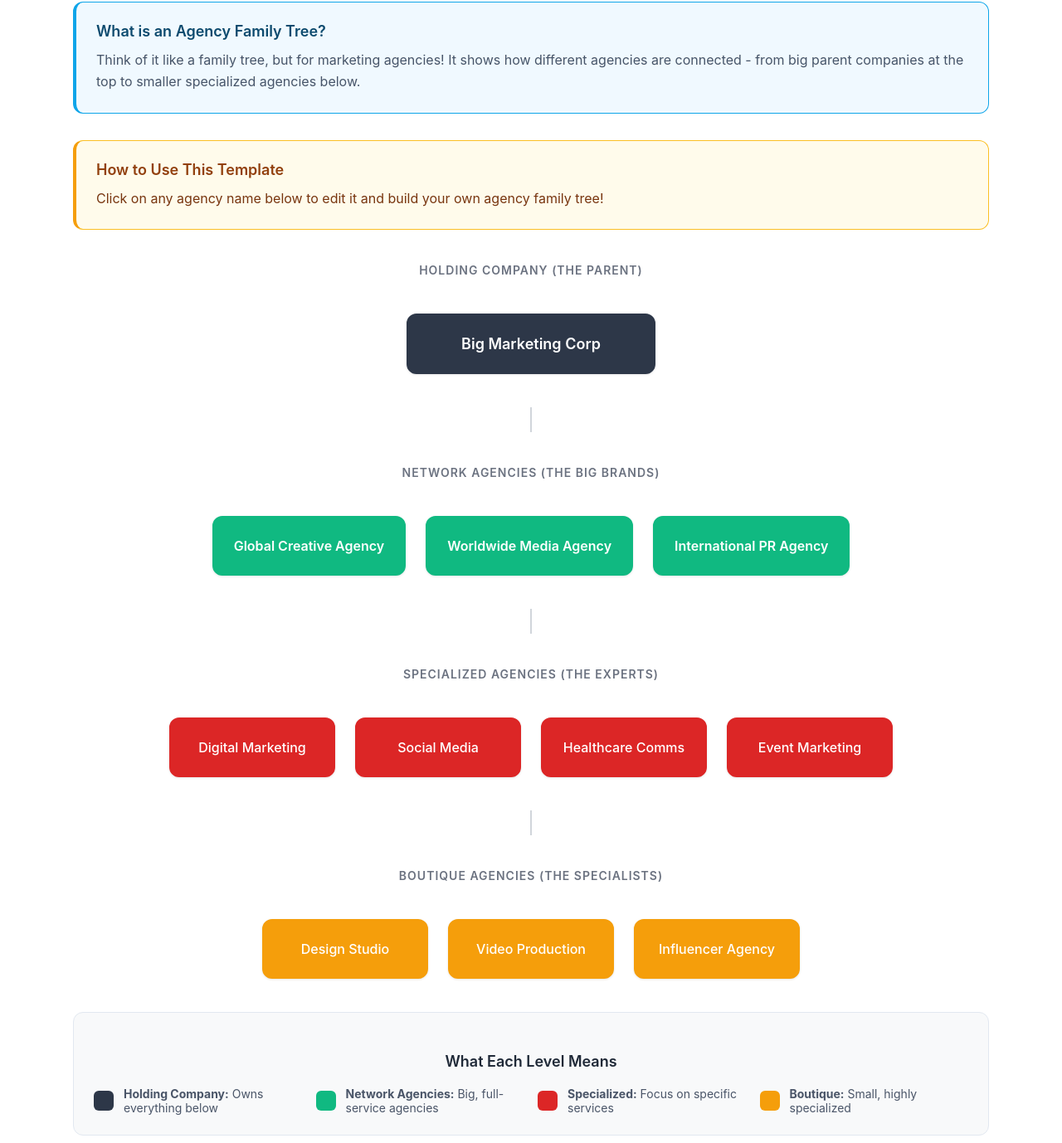
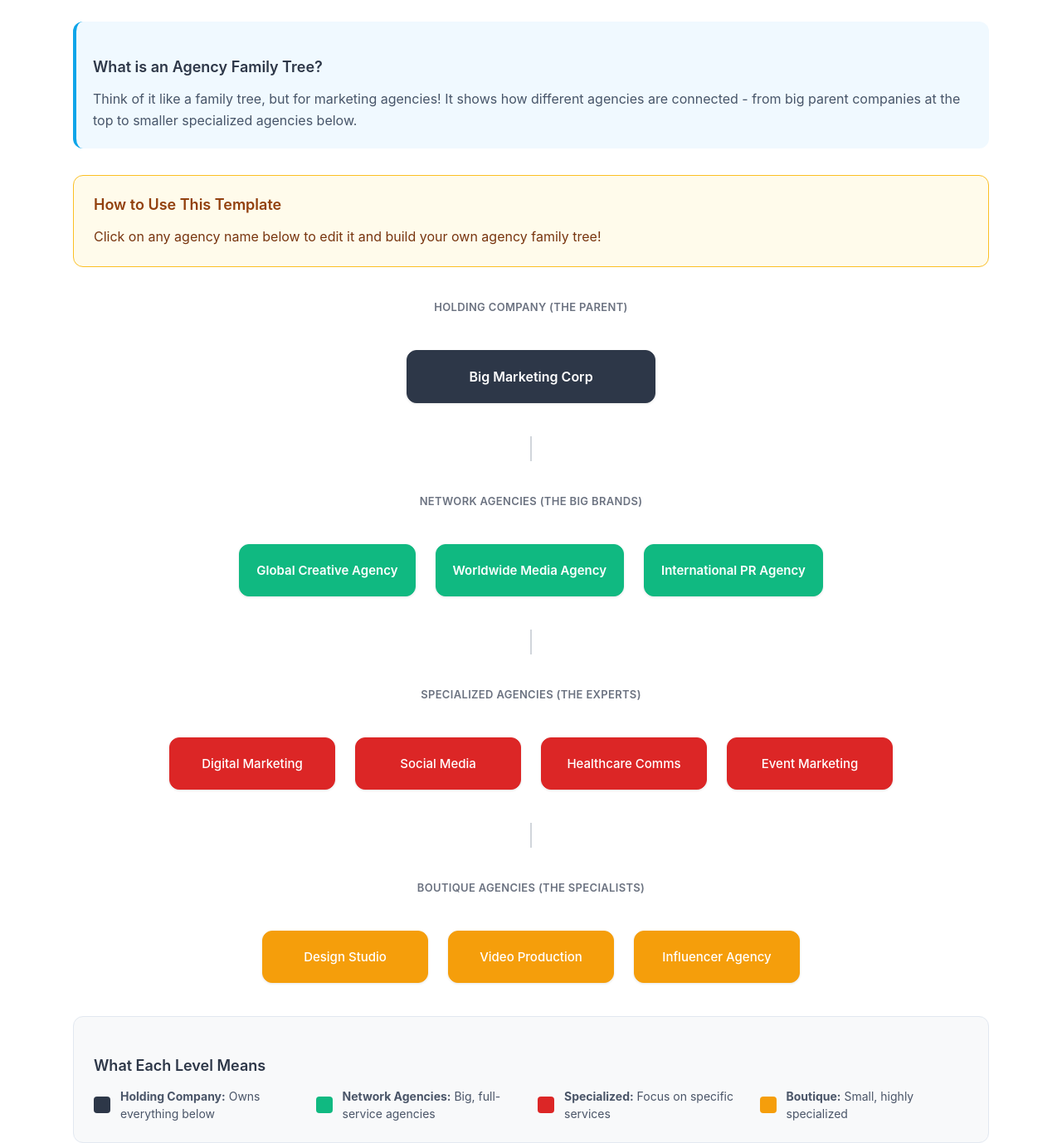
Before and after one commit to jkruckivey/CIAD, a plain HTML site: page index.html in a window 1280 px wide. Shown: the part 172-1550 px from the top of the page at 83% size. Drawn offline with Linux system fonts and the light colour scheme.

Commit message:
Update index.html

```diff
--- a/index.html
+++ b/index.html
@@ -6,7 +6,7 @@
     <title>Simple Agency Family Tree</title>
     <link rel="stylesheet" href="styles.css">
     <style>
-        /* Additional styles for the agency tree */
+        /* Agency tree specific styles aligned with styles.css patterns */
         .tree-structure {
             display: flex;
             flex-direction: column;
@@ -25,57 +25,78 @@
 
         .agency-box {
             background: white;
-            border: 2px solid #e2e8f0;
+            border: 1px solid #e2e8f0;
             border-radius: 12px;
-            padding: 24px;
+            padding: 20px;
             text-align: center;
             min-width: 200px;
             box-shadow: 0 1px 3px rgba(0, 0, 0, 0.1);
-            transition: all 0.3s ease;
+            transition: all 0.2s ease;
             cursor: text;
-            font-size: 16px;
+            font-size: 15px;
             font-weight: 500;
+            line-height: 1.4;
         }
 
         .agency-box:hover {
-            transform: translateY(-2px);
-            box-shadow: 0 4px 12px rgba(0, 0, 0, 0.15);
+            transform: translateY(-1px);
+            box-shadow: 0 4px 12px rgba(16, 185, 129, 0.15);
             border-color: #10b981;
         }
 
         .agency-box[contenteditable="true"]:focus {
             outline: none;
             border-color: #10b981;
+            background: white;
             box-shadow: 0 0 0 3px rgba(16, 185, 129, 0.1);
         }
 
-        /* Different levels with consistent styling */
+        /* Agency levels using styles.css color patterns */
         .holding-company {
             background: #2d3748;
             color: white;
-            font-size: 18px;
+            font-size: 16px;
             font-weight: 600;
-            border: 2px solid #2d3748;
+            border: 1px solid #2d3748;
             min-width: 300px;
+        }
+
+        .holding-company:hover {
+            border-color: #4a5568;
         }
 
         .network-agency {
             background: #10b981;
             color: white;
             font-weight: 600;
-            border: 2px solid #10b981;
+            border: 1px solid #10b981;
+        }
+
+        .network-agency:hover {
+            background: #059669;
+            border-color: #059669;
         }
 
         .specialized-agency {
             background: #dc2626;
             color: white;
-            border: 2px solid #dc2626;
+            border: 1px solid #dc2626;
+        }
+
+        .specialized-agency:hover {
+            background: #b91c1c;
+            border-color: #b91c1c;
         }
 
         .boutique-agency {
             background: #f59e0b;
             color: white;
-            border: 2px solid #f59e0b;
+            border: 1px solid #f59e0b;
+        }
+
+        .boutique-agency:hover {
+            background: #d97706;
+            border-color: #d97706;
         }
 
         .connection-line {
@@ -86,30 +107,23 @@
         }
 
         .level-label {
-            font-size: 14px;
+            font-size: 13px;
             color: #6b7280;
             font-weight: 600;
             text-transform: uppercase;
-            letter-spacing: 1px;
+            letter-spacing: 0.025em;
             margin-bottom: 20px;
             text-align: center;
             width: 100%;
         }
 
+        /* Use existing styles.css patterns for legend */
         .simple-legend {
             background: #f8f9fa;
             border-radius: 12px;
             padding: 24px;
             margin-top: 40px;
             border: 1px solid #e2e8f0;
-        }
-
-        .simple-legend h3 {
-            color: #1f2937;
-            margin-bottom: 20px;
-            text-align: center;
-            font-size: 18px;
-            font-weight: 600;
         }
 
         .legend-grid {
@@ -123,12 +137,13 @@
             align-items: center;
             font-size: 14px;
             color: #4a5568;
+            line-height: 1.5;
         }
 
         .legend-color {
-            width: 24px;
-            height: 24px;
-            border-radius: 6px;
+            width: 20px;
+            height: 20px;
+            border-radius: 4px;
             margin-right: 12px;
             flex-shrink: 0;
         }
@@ -138,20 +153,19 @@
         .specialized-color { background: #dc2626; }
         .boutique-color { background: #f59e0b; }
 
+        /* Align info boxes with styles.css key-themes pattern */
         .intro-box {
             background: #f0f9ff;
-            border: 1px solid #0ea5e9;
+            padding: 20px;
             border-radius: 12px;
-            padding: 24px;
-            margin-bottom: 32px;
+            margin: 24px 0;
             border-left: 4px solid #0ea5e9;
         }
 
-        .intro-box h3 {
+        .intro-box strong {
             color: #0c4a6e;
-            margin-top: 0;
+            display: block;
             margin-bottom: 12px;
-            font-size: 18px;
             font-weight: 600;
         }
 
@@ -161,19 +175,19 @@
             line-height: 1.6;
         }
 
+        /* Align instructions with styles.css assessment-section pattern */
         .instructions-box {
             background: #fffbeb;
             border: 1px solid #fbbf24;
             border-radius: 12px;
             padding: 24px;
-            margin: 32px 0;
-            border-left: 4px solid #f59e0b;
+            margin-top: 32px;
         }
 
         .instructions-box h3 {
             color: #92400e;
             margin-top: 0;
-            margin-bottom: 12px;
+            margin-bottom: 16px;
             font-size: 18px;
             font-weight: 600;
         }
@@ -181,13 +195,13 @@
         .instructions-box p {
             color: #78350f;
             margin-bottom: 0;
-            line-height: 1.6;
+            line-height: 1.5;
         }
 
         @media (max-width: 768px) {
             .agency-box {
                 min-width: 150px;
-                padding: 20px;
+                padding: 16px;
                 font-size: 14px;
             }
 
@@ -202,6 +216,15 @@
             .legend-grid {
                 grid-template-columns: 1fr;
                 gap: 12px;
+            }
+
+            .simple-legend {
+                padding: 16px;
+            }
+
+            .intro-box,
+            .instructions-box {
+                padding: 16px;
             }
         }
     </style>
```
